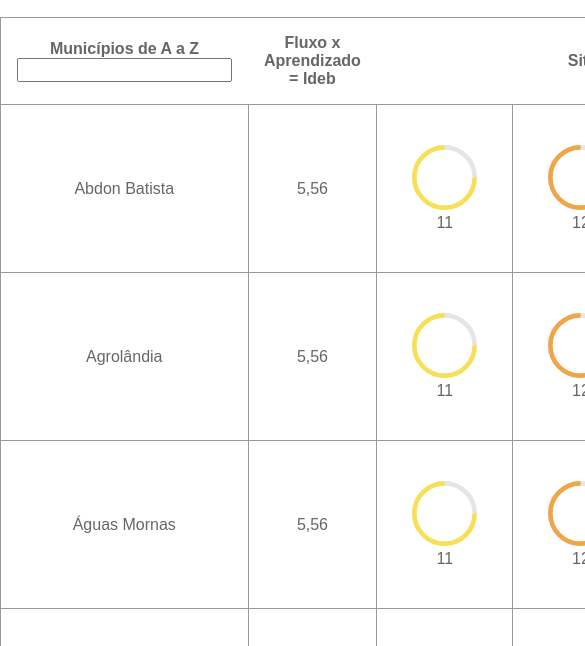
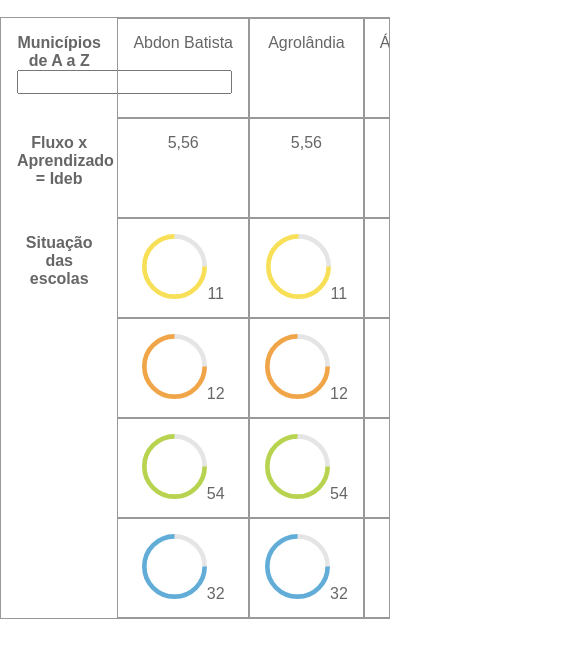
Before and after one commit to matheuslc/desafio-meritt-2, a website: page index.html in a window 390 px wide. Shown: the part 162-808 px from the top of the page, 585 px wide, since content can reach past the window. Drawn offline with nearby package versions, Linux system fonts and the light colour scheme.

Commit message:
Responsive table

```diff
--- a/css/less/ideb.less
+++ b/css/less/ideb.less
@@ -52,10 +52,74 @@
 
   td {
     border: 1px solid @ft-text;
-    padding: 40px 35px;
+    padding: 15px;
   }
 }
 
 .ideb-city {
   text-align: center;
 }
+
+
+// Responsive
+
+@media (max-width: 768px) {
+
+  .ideb-table {
+    display: inline-block;
+    position: relative;
+    max-width: 100%;
+  }
+
+  .ideb-table {
+
+    thead {
+      width: 30%;
+    }
+
+    tbody {
+      width: 70%;
+      overflow-x: scroll;
+    }
+
+  }
+
+  .ideb-table thead,
+  .ideb-table tbody,
+  .ideb-table th,
+  .ideb-table td,
+  .ideb-table tr {
+    display: block;
+  }
+
+  .ideb-table {
+
+    td {
+      height: 100px;
+    }
+
+    th {
+      height: 100px;
+    }
+
+  }
+
+  .ideb-table {
+
+    thead {
+      float: left;
+    }
+
+    tbody {
+      position: relative;
+      -webkit-overflow-scrolling: touch;
+      white-space: nowrap;
+    }
+
+  }
+
+  .ideb-table tbody tr {
+    display: inline-block;
+  }
+
+}
```
Also changed, not shown: css/main.css, 1 other file.
